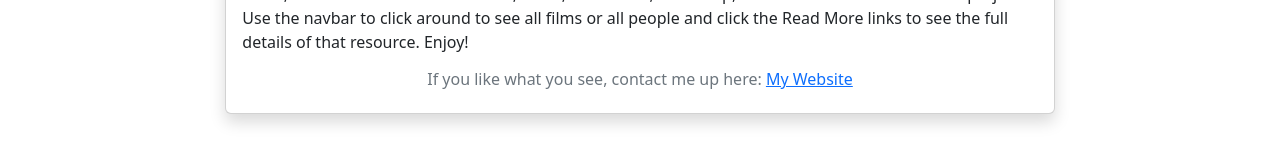
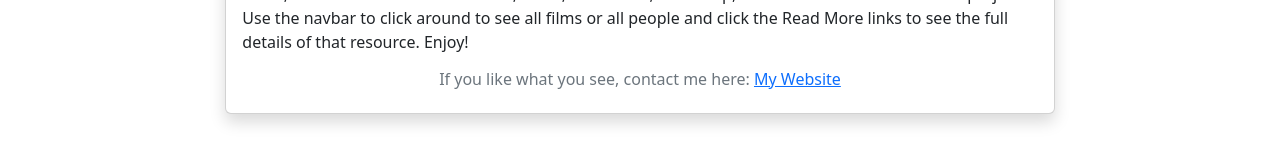
Before and after one commit to cmendi/reacting-to-routing-lab, a React (Create React App) app: page / in a window 1280 px wide. Shown: the part 374-534 px from the top of the page. Built offline with nearby package versions, Linux system fonts and the light colour scheme.

Commit message:
fixed grammer

```diff
--- a/src/index.js
+++ b/src/index.js
@@ -1,6 +1,6 @@
 import "bootstrap/dist/css/bootstrap.css";
 import React from "react";
-import { createRoot } from "react-dom";
+import { createRoot } from "react-dom/client";
 import App from "./App";
 
 createRoot(document.getElementById("root")).render(
--- a/src/pages/Home.jsx
+++ b/src/pages/Home.jsx
@@ -12,7 +12,7 @@ const Home = () => {
 							Router to build this project. Use the navbar to click around to see all films or all people and click the Read More links to see the full details of that resource. Enjoy!
 						</p>
 						<h6 className=" text-center card-subtitle m-2 text-secondary">
-							If you like what you see, contact me up here:{" "}
+							If you like what you see, contact me here:{" "}
 							<a href="https://mendenhallmedias.com/" target="_blank" className="text-primary">
 								My Website
 							</a>
```
